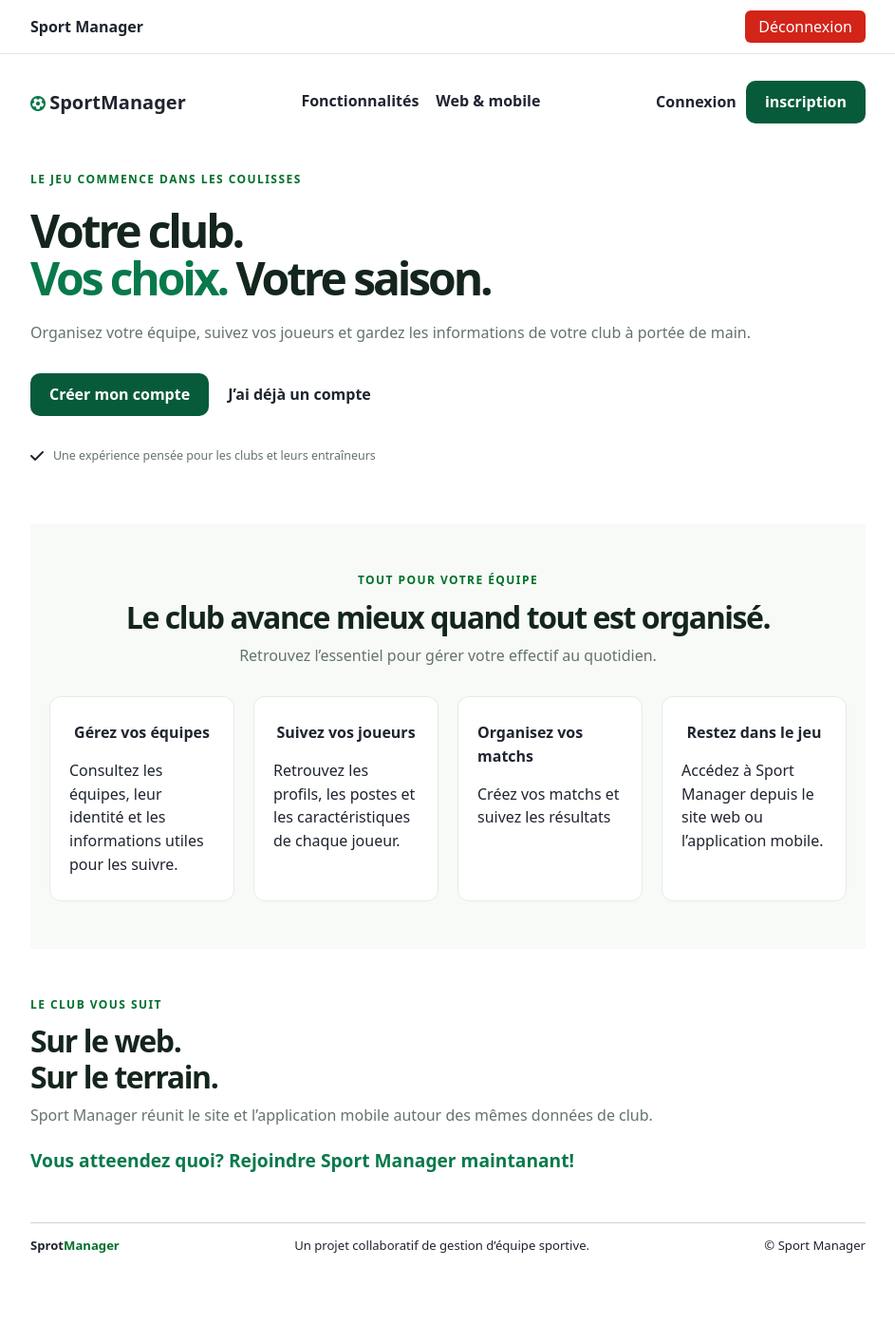
After one commit to yousra57/sport_manager_v1_WEB, a PHP site: template web/app/views/public.php in a window 1280 px wide. The commit adds this page. Shown: the whole page at 95% size, without its empty margins (168-1111 px from the left). Run offline with PHP 8.4, Linux system fonts and the light colour scheme; the template is opened without the code that fills it, so the values that code supplies are empty.

Commit message:
feat: Ajoute la page publique et son style, avec les liens d’authentification

```diff
--- a/web/app/views/auth/connexion.php
+++ b/web/app/views/auth/connexion.php
@@ -1,4 +1,8 @@
-<h1>connexion</h1>
+<nav class="cnx-inscr-nav">
+    <a href="<?= url('public') ?>">accueil</a>
+    <i class="fa-solid fa-greater-than"></i>
+    <a href="<?= url('connexion') ?>">connexion</a>
+</nav>
 
 <form action="" class="auth-form">
     <label for="identifiant">identifiant</label>
--- a/web/app/views/auth/inscription.php
+++ b/web/app/views/auth/inscription.php
@@ -1,4 +1,8 @@
-<h1>inscription</h1>
+<nav class="cnx-inscr-nav">
+    <a href="<?= url('public') ?>">accueil</a>
+    <i class="fa-solid fa-greater-than"></i>
+    <a href="<?= url('inscription') ?>">inscription</a>
+</nav>
 
 <form action="" class="auth-form">
     <label for="name">nom</label>
--- a/web/app/views/layout.php
+++ b/web/app/views/layout.php
@@ -13,11 +13,12 @@ $menu = [
     <meta charset="utf-8">
     <meta name="viewport" content="width=device-width, initial-scale=1">
     <title><?= e($titre) ?> – Sport Manager</title>
+    <link rel="stylesheet" href="https://cdnjs.cloudflare.com/ajax/libs/font-awesome/6.4.2/css/all.min.css">
     <link rel="stylesheet" href="/css/style.css">
 </head>
 <body>
 
-<?php if (!in_array($courante, ['connexion', 'inscription'], true)): ?>
+<?php if (!in_array($courante, ['connexion', 'inscription', 'public'], true)): ?>
 <header class="site-header">
     <div class="wrap">
         <a class="logo" href="<?= url('equipes') ?>">Sport Manager</a>
--- /dev/null
+++ b/web/app/views/public.php
@@ -0,0 +1,69 @@
+<header class="public-header">
+    <div>
+        <i class="fa-solid fa-futbol"></i>
+        <a href="<?= url('public') ?>" class="logo">SportManager</a>
+    </div>
+    <nav class="nav-links">
+        <a href="#feature" class="nav-link">Fonctionnalités</a>
+        <a href="#web-mobile" class="nav-link">Web & mobile</a>
+    </nav>
+    <div class="auth-links">
+        <a href="<?= url('connexion') ?>" class="public-auth-link cnx">Connexion</a>
+        <a href="<?= url('inscription') ?>" class="public-auth-link public-button">inscription</a>
+    </div>
+</header>
+
+<main class="main-content public-main">
+    <section class="hero">
+        <section class="hero-content">
+            <p class="eyebrow">Le jeu commence dans les coulisses</p>
+            <h1>Votre club. <br> <span>Vos choix.</span> Votre saison.</h1>
+            <p class="hero-description description">Organisez votre équipe, suivez vos joueurs et gardez les informations de votre club à portée de main.</p>
+            <div class="hero-buttons">
+                <a href="<?= url('inscription') ?>" class="hero-button public-button">Créer mon compte</a>
+                <a href="<?= url('connexion') ?>" class="hero-button sgn-link">J’ai déjà un compte</a>
+            </div>
+            <div class="proof">
+                <i class="fa-solid fa-check"></i>
+                <p>Une expérience pensée pour les clubs et leurs entraîneurs</p>
+            </div>
+        </section>
+    </section>
+    <section class="feature" id="feature">
+        <section class="feature-content">
+            <p class="eyebrow">Tout pour votre équipe</p>
+            <h2>Le club avance mieux quand tout est organisé.</h2>
+            <p class="description">Retrouvez l’essentiel pour gérer votre effectif au quotidien.</p>
+        </section>
+        <section class="feature-cards">
+            <section class="feature-card">
+                <h3>Gérez vos équipes</h3>
+                <p>Consultez les équipes, leur identité et les informations utiles pour les suivre.</p>
+            </section>
+            <section class="feature-card">
+                <h3>Suivez vos joueurs</h3>
+                <p>Retrouvez les profils, les postes et les caractéristiques de chaque joueur.</p>
+            </section>
+            <section class="feature-card">
+                <h3>Organisez vos matchs</h3>
+                <p>Créez vos matchs et suivez les résultats</p>
+            </section>
+            <section class="feature-card">
+                <h3>Restez dans le jeu</h3>
+                <p>Accédez à Sport Manager depuis le site web ou l’application mobile.</p>
+            </section>
+        </section>
+    </section>
+    <section class="cta" id="web-mobile">
+        <p class="eyebrow">Le club vous suit</p>
+        <h2>Sur le web.<br>Sur le terrain.</h2>
+        <p class="description">Sport Manager réunit le site et l’application mobile autour des mêmes données de club.</p>
+        <a href="<?= url('inscription') ?>" class="button-cta">Vous atteendez quoi? Rejoindre Sport Manager maintanant!</a>
+    </section>
+</main>
+
+<footer class="public-footer">
+    <p class="ft-logo">Sprot<span>Manager</span></p>
+    <p>Un projet collaboratif de gestion d’équipe sportive.</p>
+    <p>© Sport Manager</p>
+</footer>
--- a/web/public/css/style.css
+++ b/web/public/css/style.css
@@ -42,7 +42,7 @@ h3 { font-size: 1rem; margin: 20px 0 6px; }
 .discret { color: var(--discret); }
 .vide { color: var(--discret); font-style: italic; }
 
-section { border-top: 1px solid var(--trait); margin-top: 28px; padding-top: 4px; }
+/* section { border-top: 1px solid var(--trait); margin-top: 28px; padding-top: 4px; } */
 
 /* ---- Tableaux ---- */
 table { width: 100%; border-collapse: collapse; margin-top: 12px; }
@@ -87,6 +87,16 @@ figcaption { font-size: .85rem; color: var(--discret); margin-top: 6px; }
 .ok { color: #1a7f37; font-weight: 700; margin-right: 6px; }
 
 /* le style des pages inscription et connexion */
+.cnx-inscr-nav{
+    display: flex;
+    flex-direction: row;
+    align-items: center;
+    gap: 8px;
+    font-size: .9rem;
+    font-weight: 700;
+    text-transform: uppercase;
+}
+
 .auth-form {
     max-width: 420px;
     margin: 40px auto;
@@ -160,6 +170,193 @@ form .auth-link{
     text-decoration: underline;
 }
 
+/* style de la page public */
+.public-header a:hover, .public-main a:hover{
+    text-decoration: none;
+}
+
+.public-header{
+    display: flex;
+    flex-direction: row;
+    justify-content: space-between;
+    align-items: center;
+}
+
+.fa-futbol{
+    color: #08794b;
+}
+
+.public-header .logo{
+    font-weight: bold;
+    font-size: 20px;
+}
+
+.public-header .nav-link, .cnx{
+    font-size: 1rem;
+    color: #1f2430;
+    font-weight: 600;
+    text-decoration: none;
+}
+
+.public-header .auth-links{
+    display: flex;
+    flex-direction: row;
+    align-items: center;
+    gap: 10px;
+}
+
+/* .main-content{
+    display: flex;
+    flex-direction: column;
+    gap: 50px;
+} */
+
+.hero, .cta{
+    padding: 50px 0;
+}
+
+.main-content .hero-content h1{
+    color: #14251d;
+    letter-spacing: -0.065em;
+    line-height: 1.04;
+    font-size: 3rem;
+    margin: 20px 0;
+}
+
+.main-content .hero-content h1 span{
+    color: #08794b;
+}
+
+.main-content .hero-buttons{
+    margin-top: 30px;
+    margin-bottom: 20px;
+    display: flex;
+    flex-direction: row;
+    gap: 20px;
+    align-items: center;
+}
+
+.public-main .sgn-link{
+    font-weight: 600;
+    color: #1f2430;
+}
+
+.public-main .sgn-link:hover, .cnx:hover{
+    font-weight: 700;
+    color: #00851b;
+}
+
+.public-button{
+    background: #075b3a;
+    padding: 10px 20px;
+    border-radius: 10px;
+    font-weight: 700;
+    color: white;
+}
+
+.public-button:hover{
+    background: #0b8d59;
+}
+
+.main-content .proof{
+    display: flex;
+    flex-direction: row;
+    gap: 10px;
+    align-items: center;
+}
+
+.main-content .proof p{
+    color: #65736b;
+    font-size: .78rem;
+}
+
+.main-content .eyebrow{
+    font-weight: 800;
+    text-transform: uppercase;
+    font-size: 12px;
+    letter-spacing: .12em;
+    color: #00702b;
+    margin: 0;
+}
+
+.main-content h2{
+    color: #14251d;
+    font-weight: 700;
+    font-size: 2rem;
+    letter-spacing: -.045em;
+    line-height: 1.17;
+    margin: 10px 0;
+}
+
+.main-content .description{
+    color: #65736b;
+    margin: 0;
+}
+
+.main-content .feature{
+    background: #f7faf7;
+    padding: 50px 20px;
+    margin: 0;
+}
+
+.main-content .feature-content, .cta, .hero{
+    margin: 0;
+}
+
+.feature-content{
+    display: flex;
+    flex-direction: column;
+    align-items: center;
+}
+
+.feature-cards {
+    display: grid;
+    grid-template-columns: repeat(4, 1fr);
+    gap: 20px;
+    margin-top: 30px;
+}
+
+.feature-card{
+    padding: 25px 20px;
+    display: flex;
+    flex-direction: column;
+    gap: 15px;
+    justify-content: start;
+    align-items: center;
+
+    border: 1px solid #e5ece7;
+    border-radius: 12px;
+    background: white;
+}
+
+.feature-card h3, .feature-card p{
+    margin: 0;
+}
+
+.button-cta {
+    color: #08794b;
+    display: inline-block;
+    margin-top: 20px;
+    text-decoration: none;
+    font-weight: 700;
+    font-size: 1.2rem;
+}
+
+.public-footer{
+    border-top: 1px solid #d0d2d6;
+    display: flex;
+    justify-content: space-between;
+    font-size: .82em;
+}
+
+.public-footer .ft-logo{
+    font-weight: 800;
+}
+
+.ft-logo span{
+    color: #00702b;
+}
+
 @media (max-width: 600px) {
     table { display: block; overflow-x: auto; white-space: nowrap; }
     .infos { grid-template-columns: 1fr; gap: 0; }
```
Also changed, not shown: web/public/index.php (+4 -4 lines).
